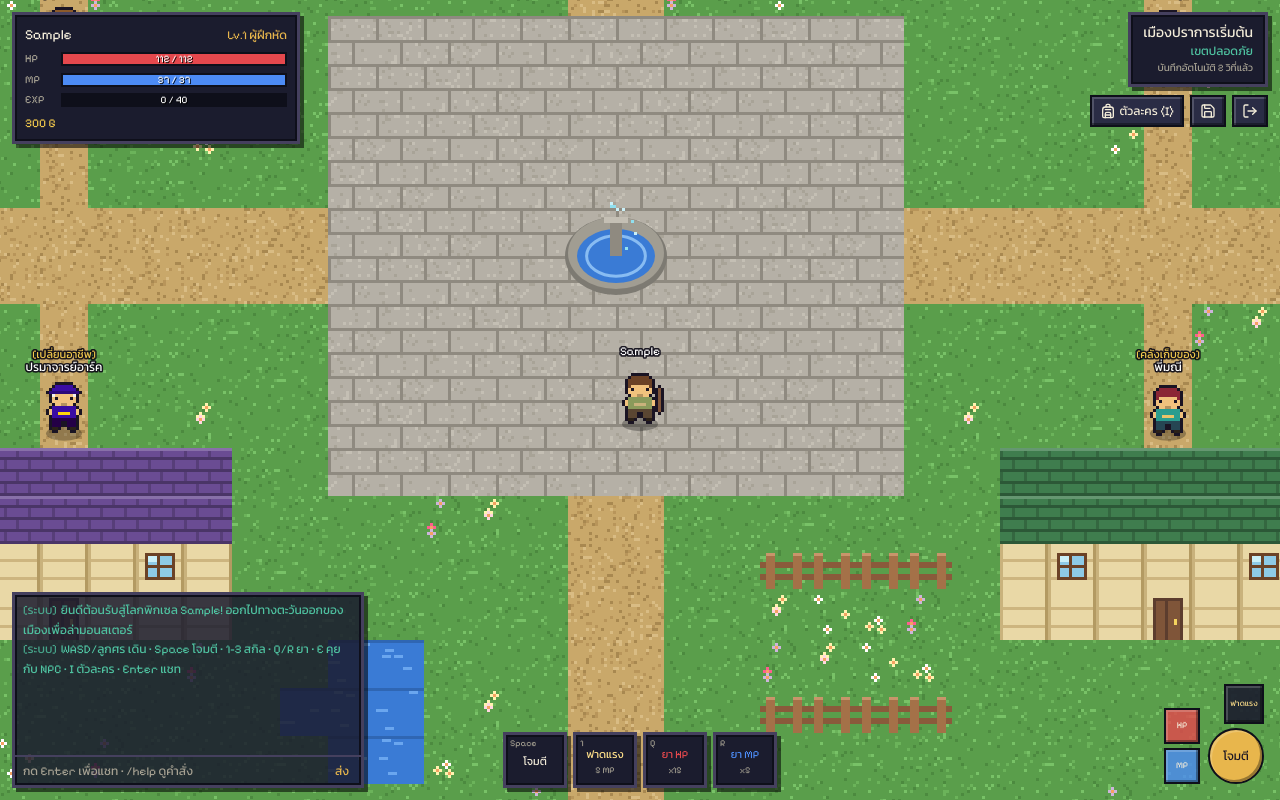
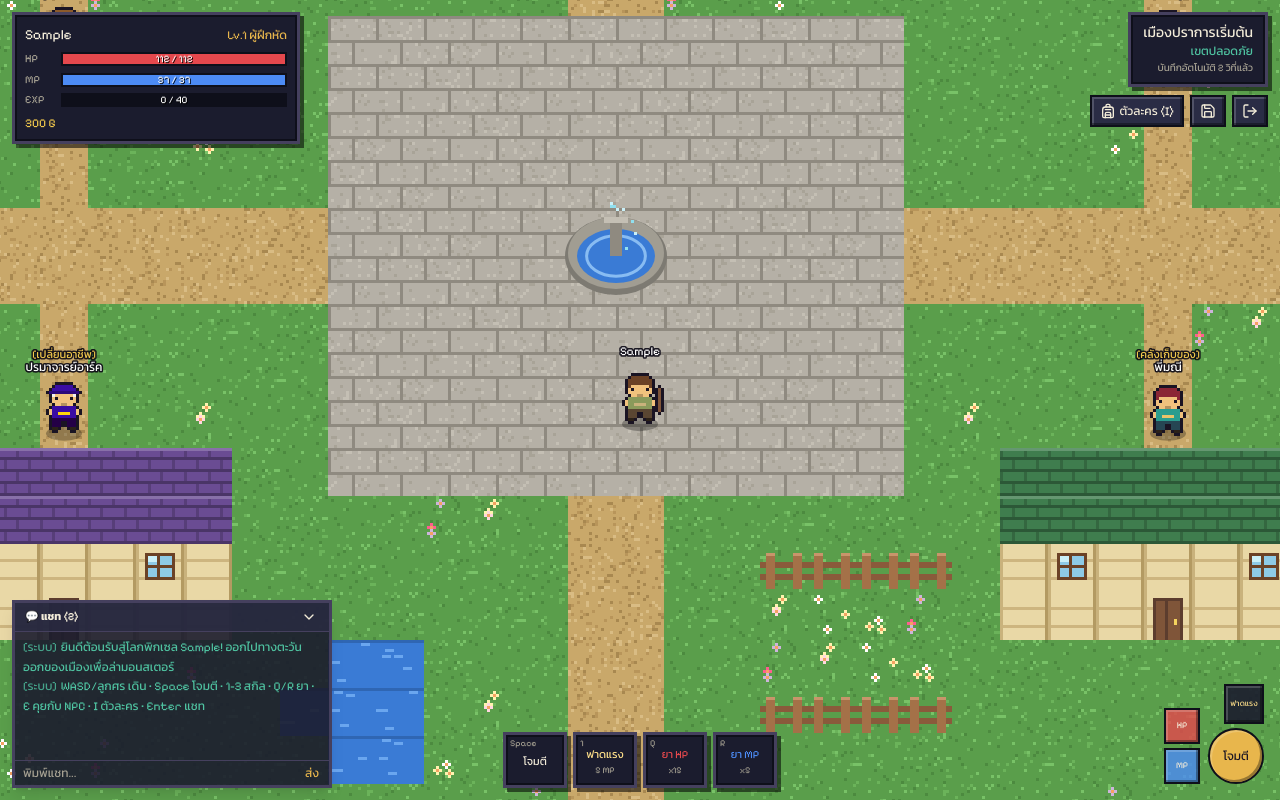
Before and after one commit to tunx2543/pixel-saga, a Next.js app: page / in a window 1280 px wide. Both pictures are taken after typing "Sample" into the empty fields and a click on the button "เริ่มผจญภัย". Built offline with nearby package versions, Linux system fonts and the light colour scheme.

Commit message:
Update chat-box.tsx

```diff
--- a/components/game/chat-box.tsx
+++ b/components/game/chat-box.tsx
@@ -1,6 +1,7 @@
 'use client'
 
 import { useEffect, useRef, useState } from 'react'
+import { ChevronDown, ChevronUp } from 'lucide-react'
 import { game, submitChat, type ChatType } from '@/lib/game/engine'
 import { useGame } from '@/lib/game/use-game'
 import { cn } from '@/lib/utils'
@@ -26,19 +27,35 @@ const TYPE_TAG: Record<ChatType, string> = {
 export function ChatBox() {
   const g = useGame()
   const [text, setText] = useState('')
+  const [isOpen, setIsOpen] = useState(true) // เพิ่ม State สำหรับเปิด/ปิด (พับ) ช่องแชท
   const listRef = useRef<HTMLDivElement>(null)
   const lastId = g.chat.at(-1)?.id ?? 0
 
   useEffect(() => {
     const el = listRef.current
     if (el) el.scrollTop = el.scrollHeight
-  }, [lastId])
+  }, [lastId, isOpen])
 
   return (
-    <div className="pixel-panel absolute bottom-40 left-2 flex w-[min(22rem,calc(100vw-1rem))] flex-col bg-card/85 md:bottom-3 md:left-3">
+    <div className="pixel-panel absolute bottom-36 left-2 flex w-[min(20rem,calc(100vw-1rem))] flex-col bg-card/90 md:bottom-3 md:left-3 z-20 shadow-lg">
+
+      {/* แถบหัวข้อแชท + ปุ่มกดพับ/ขยาย */}
+      <div
+        onClick={() => setIsOpen(!isOpen)}
+        className="flex items-center justify-between px-2.5 py-1 bg-secondary/70 border-b border-border text-[11px] font-semibold cursor-pointer select-none text-foreground"
+      >
+        <span>💬 แชท ({g.chat.length})</span>
+        <button type="button" aria-label="พับหน้าต่างแชท" className="p-0.5 hover:opacity-80">
+          {isOpen ? <ChevronDown className="size-4" /> : <ChevronUp className="size-4" />}
+        </button>
+      </div>
+
+      {/* ส่วนเนื้อหาแชทและฟอร์มพิมพ์ จะแสดงก็ต่อเมื่อ isOpen เป็น true */}
+      {isOpen && (
+        <>
           <div
             ref={listRef}
-        className="h-24 overflow-y-auto px-2 py-1.5 text-xs leading-relaxed md:h-40"
+            className="h-20 overflow-y-auto px-2 py-1.5 text-xs leading-relaxed md:h-32"
             role="log"
             aria-live="polite"
             aria-label="ช่องแชท"
@@ -52,7 +69,7 @@ export function ChatBox() {
             ))}
           </div>
           <form
-        className="flex border-t-2 border-border"
+            className="flex border-t border-border"
             onSubmit={(e) => {
               e.preventDefault()
               submitChat(text)
@@ -77,13 +94,15 @@ export function ChatBox() {
               }}
               maxLength={140}
               autoComplete="off"
-          placeholder="กด Enter เพื่อแชท • /help ดูคำสั่ง"
-          className="min-w-0 flex-1 bg-transparent px-2 py-1.5 text-xs text-foreground outline-none placeholder:text-muted-foreground"
+              placeholder="พิมพ์แชท..."
+              className="min-w-0 flex-1 bg-transparent px-2 py-1 text-xs text-foreground outline-none placeholder:text-muted-foreground"
             />
-        <button type="submit" className="px-3 text-xs text-primary hover:bg-secondary">
+            <button type="submit" className="px-2.5 py-1 text-xs text-primary hover:bg-secondary">
               ส่ง
             </button>
           </form>
+        </>
+      )}
     </div>
   )
 }
```
Lines whose indentation alone changed are shown as unchanged.
